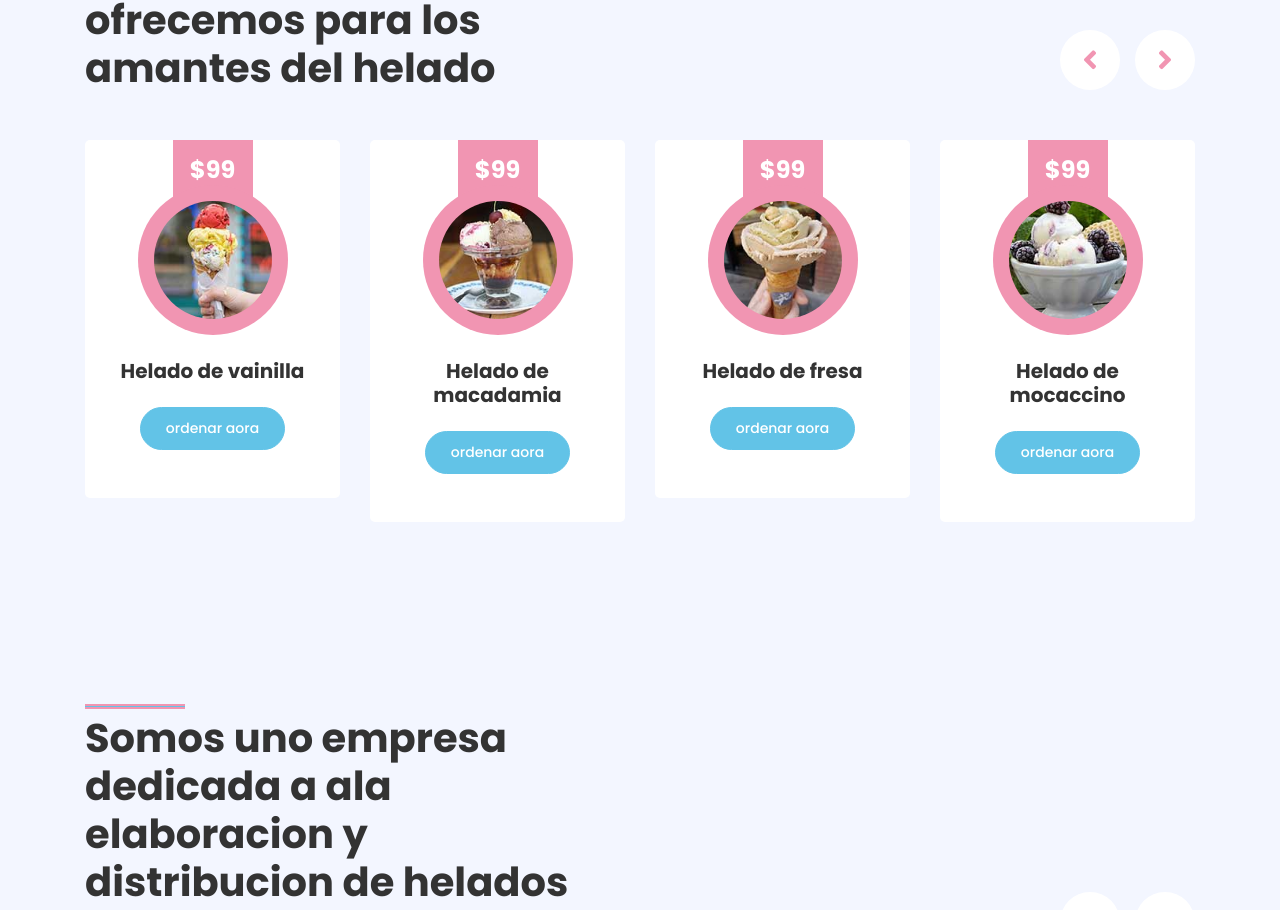
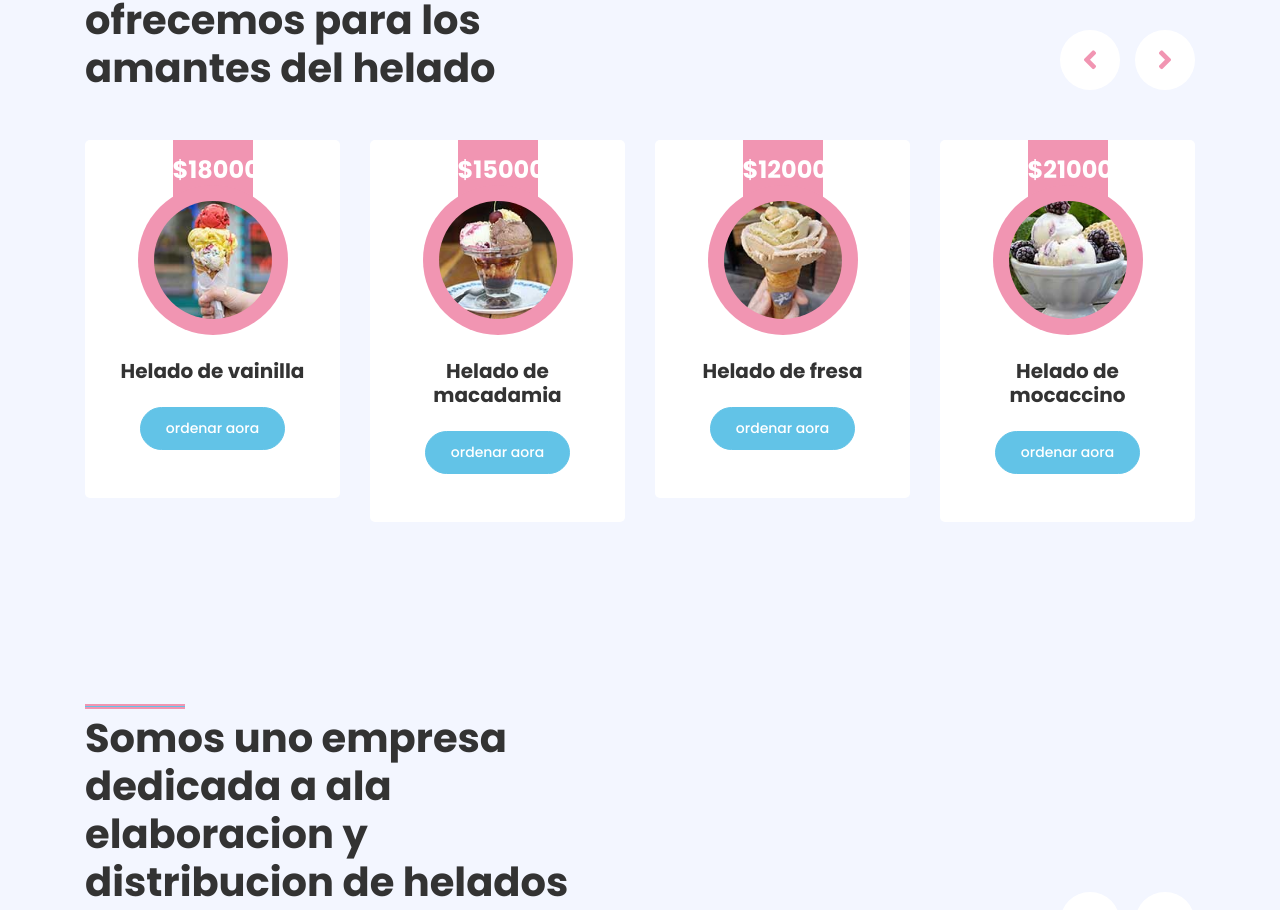
Before and after one commit to kill33jhon/pagina_-html, a plain HTML site: page index.html in a window 1280 px wide. Shown: the part 3978-4888 px from the top of the page. Drawn offline with nearby package versions, Linux system fonts and the light colour scheme.

Commit message:
cambio precio

```diff
--- a/index.html
+++ b/index.html
@@ -353,7 +353,7 @@
                     <div class="owl-carousel product-carousel">
                         <div class="product-item d-flex flex-column align-items-center text-center bg-light rounded py-5 px-3">
                             <div class="bg-primary mt-n5 py-3" style="width: 80px;">
-                                <h4 class="font-weight-bold text-white mb-0">$99</h4>
+                                <h4 class="font-weight-bold text-white mb-0">$18000</h4>
                             </div>
                             <div class="position-relative bg-primary rounded-circle mt-n3 mb-4 p-3" style="width: 150px; height: 150px;">
                                 <img class="rounded-circle w-100 h-100" src="img/product-1.jpg" style="object-fit: cover;">
@@ -363,7 +363,7 @@
                         </div>
                         <div class="product-item d-flex flex-column align-items-center text-center bg-light rounded py-5 px-3">
                             <div class="bg-primary mt-n5 py-3" style="width: 80px;">
-                                <h4 class="font-weight-bold text-white mb-0">$99</h4>
+                                <h4 class="font-weight-bold text-white mb-0">$15000</h4>
                             </div>
                             <div class="position-relative bg-primary rounded-circle mt-n3 mb-4 p-3" style="width: 150px; height: 150px;">
                                 <img class="rounded-circle w-100 h-100" src="img/product-2.jpg" style="object-fit: cover;">
@@ -373,7 +373,7 @@
                         </div>
                         <div class="product-item d-flex flex-column align-items-center text-center bg-light rounded py-5 px-3">
                             <div class="bg-primary mt-n5 py-3" style="width: 80px;">
-                                <h4 class="font-weight-bold text-white mb-0">$99</h4>
+                                <h4 class="font-weight-bold text-white mb-0">$12000</h4>
                             </div>
                             <div class="position-relative bg-primary rounded-circle mt-n3 mb-4 p-3" style="width: 150px; height: 150px;">
                                 <img class="rounded-circle w-100 h-100" src="img/product-3.jpg" style="object-fit: cover;">
@@ -383,7 +383,7 @@
                         </div>
                         <div class="product-item d-flex flex-column align-items-center text-center bg-light rounded py-5 px-3">
                             <div class="bg-primary mt-n5 py-3" style="width: 80px;">
-                                <h4 class="font-weight-bold text-white mb-0">$99</h4>
+                                <h4 class="font-weight-bold text-white mb-0">$21000</h4>
                             </div>
                             <div class="position-relative bg-primary rounded-circle mt-n3 mb-4 p-3" style="width: 150px; height: 150px;">
                                 <img class="rounded-circle w-100 h-100" src="img/product-4.jpg" style="object-fit: cover;">
@@ -393,7 +393,7 @@
                         </div>
                         <div class="product-item d-flex flex-column align-items-center text-center bg-light rounded py-5 px-3">
                             <div class="bg-primary mt-n5 py-3" style="width: 80px;">
-                                <h4 class="font-weight-bold text-white mb-0">$99</h4>
+                                <h4 class="font-weight-bold text-white mb-0">$19000</h4>
                             </div>
                             <div class="position-relative bg-primary rounded-circle mt-n3 mb-4 p-3" style="width: 150px; height: 150px;">
                                 <img class="rounded-circle w-100 h-100" src="img/product-5.jpg" style="object-fit: cover;">
```
